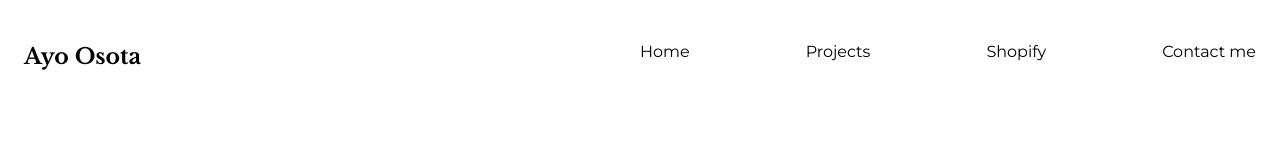
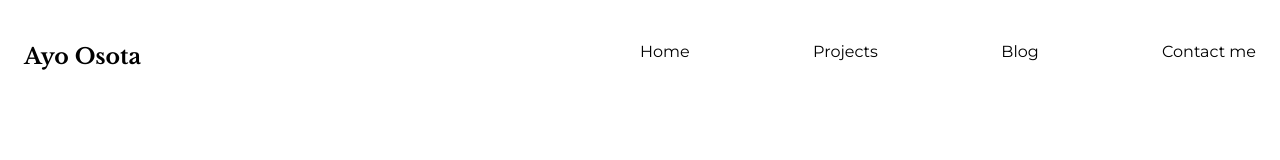
Before and after one commit to Ayo-Osota/porfolio, a React (Create React App) app: page / in a window 1280 px wide. Shown: the top 160 px of the page. Built offline with nearby package versions, Linux system fonts and the light colour scheme; what react-fusioncharts would draw is missing.

Commit message:
add blog link

```diff
--- a/src/data.js
+++ b/src/data.js
@@ -37,9 +37,15 @@ const navLinks = [
     {
         id: 3,
         type: "route",
-        text: 'Shopify',
-        url: '/shopify',
+        text: 'Blog',
+        url: 'https://ayoosota.hashnode.dev/',
     },
+    // {
+    //     id: 3,
+    //     type: "route",
+    //     text: 'Shopify',
+    //     url: '/shopify',
+    // },
     // {
     //     id: 4,
     //     type: "route",
```
